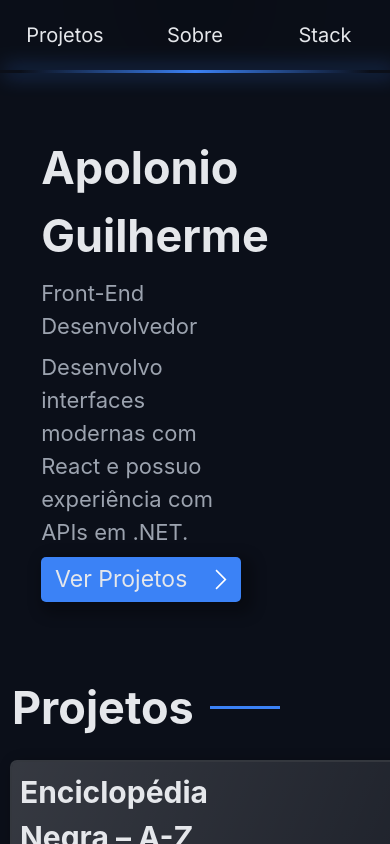
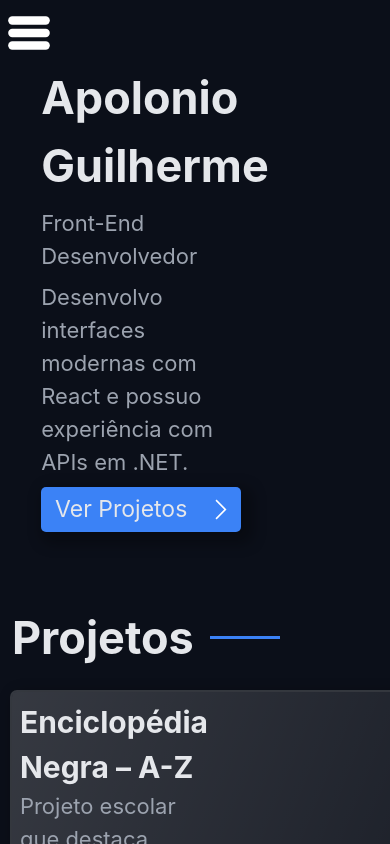
Before and after one commit to Apolo0013/Portifolio-v2, a React (Vite) app: page / in a window 390 px wide. Built offline with nearby package versions, Linux system fonts and the light colour scheme.

Commit message:
responsivvidade navbar

```diff
--- a/src/features/NavBar/NavBar.scss
+++ b/src/features/NavBar/NavBar.scss
@@ -1,10 +1,11 @@
 @use '/src/styles/pelletes' as plt;
+@use '/src/styles/function' as fn;
 
 $radial-gradient-color: rgba(black, 0.1);
 $line-bottom-nav: plt.$primary;
 
 .navbar {
-    transition: background 0.5s ease-in;
+    transition: background 0.5s ease-in, left 0.2s ease-in-out;
     width: 100%;
     background: radial-gradient(circle at center top, $radial-gradient-color 10%, transparent);
     display: grid;
@@ -23,8 +24,22 @@ $line-bottom-nav: plt.$primary;
         background: linear-gradient(270deg, transparent 5%, $line-bottom-nav, transparent 95%);
         box-shadow: 5px 0px 20px 0px $line-bottom-nav;
     }
+
+    .menu-burger {
+        aspect-ratio: 1 / 1;
+        height: 50px;
+        position: absolute;
+        left: 102%;
+        top: 1%;
+        transition: transform 0.3s ease-in-out;
+        cursor: pointer;
+        &:hover {
+            transform: scale(0.96);
+        }
+    }
 }
 
+//Stick effects
 //export type ClassNav = 'stick-active' | 'stack-disbled'
 
 .stick-active {
@@ -33,3 +48,33 @@ $line-bottom-nav: plt.$primary;
 }
 
 .stack-disbled {}
+
+//responsividade
+
+@media (max-width: 650px) {
+    .navbar {
+        grid-template-columns: repeat(4, 100px);
+    }
+}
+
+//Para dispositivos moveis (celulares)
+//and (pointer: coarse)
+@media (max-width: 500px) {
+    .navbar {
+        background: rgba(plt.$surface, 0.5);
+        backdrop-filter: blur(5px);
+        position: fixed;
+        left: -50%;
+        top: 0;
+        width: 50%;
+        height: 100%;
+        display: flex;
+        flex-direction: column;
+        gap: fn.rem(16);
+        padding-top: fn.rem(16);
+
+        &::before {
+            display: none;
+        }
+    }
+}
--- a/src/features/NavBar/NavBar.tsx
+++ b/src/features/NavBar/NavBar.tsx
@@ -1,17 +1,45 @@
 import Navigate from './componentes/Navigate/Navigate'
 import './NavBar.scss'
+
+import ImgMenu from './assets/menu-burger.svg'
+import { useMediaQuery } from '../../shared/hook/useQueries'
+import { useState } from 'react'
 
 type Props = {
     stateClass: string
 }
 
 function NavBar({ stateClass }: Props) {
+    //media queries
+    const isMobile: boolean = useMediaQuery('(max-width: 500px)')
+    //navleft
+    const [navleft, setnavleft] = useState<boolean>(false)
     return (
-        <nav className={`navbar ${stateClass}`}>
+        <nav
+            style={{
+                left: navleft ? '0%' : '-50%'
+            }}
+            className={`navbar ${stateClass}`}
+        >
             <Navigate name="Projetos" href='#project'/>
             <Navigate name="Sobre" href='#about'/>
             <Navigate name="Stack" href='#stack'/>
-            <Navigate name="Contato" href='#contact'/>
+            <Navigate name="Contato" href='#contact' />
+            {/*caso for mobile, vamos add o menu burger*/}
+            {
+                isMobile
+                    ?
+                    <div
+                        className='menu-burger'
+                        onClick={() => setnavleft(prev => !prev)}
+                    >
+                            <img
+                                className='w-full h-full'
+                                src={ImgMenu}
+                                alt="Imagem do menu burger" />
+                        </div>
+                    : null
+            }
         </nav>
     )
 }
--- a/src/features/NavBar/componentes/Navigate/Navigate.scss
+++ b/src/features/NavBar/componentes/Navigate/Navigate.scss
@@ -7,6 +7,7 @@
     align-items: center;
     width: 100%;
     height: 100%;
+    gap: fn.rem(16);
 
     a {
         text-decoration: none;
@@ -20,3 +21,35 @@
         }
     }
 }
+
+
+
+//responsividade
+
+@media (max-width: 650px) {
+    .navigate > a {
+        font-size: fn.rem(18);
+    }
+}
+
+//para celular
+@media (max-width: 500px) {
+    .navigate {
+        display: grid;
+        height: 40px;
+        grid-template-columns: 7fr 3fr;
+        grid-template-rows: 100%;
+
+        &:hover {
+            background: lighten(plt.$surface, 20%);
+        }
+
+        a {
+            margin-left: fn.rem(16);
+        }
+
+        div {
+            place-self: center;
+        }
+    }
+}
--- a/src/features/NavBar/componentes/Navigate/Navigate.tsx
+++ b/src/features/NavBar/componentes/Navigate/Navigate.tsx
@@ -1,11 +1,16 @@
 import './Navigate.scss'
+//hook
+import { useMediaQuery } from '../../../../shared/hook/useQueries'
+//imagens
+import ImgArrow from '../../../../shared/assets/comum/right-arrow.svg'
 
 type Props = {
     name: string,
     href?: string
 }
 
-function Navigate({name, href='#'}: Props) {
+function Navigate({ name, href = '#' }: Props) {
+    const isMobile: boolean = useMediaQuery('(max-width: 500px)')
     return (
         <div
             className='navigate'
@@ -13,6 +18,16 @@ function Navigate({name, href='#'}: Props) {
             aria-label={"Navegar " + name}
         >
             <a href={href}>{name}</a>
+            {
+                isMobile
+                    ? <div className='h-[50%] aspect-square'>
+                        <img
+                            src={ImgArrow}
+                            alt="Imagem de um arco para direita"
+                        />
+                    </div>
+                    : null
+            }
         </div>
     )
 }
--- /dev/null
+++ b/src/shared/hook/useQueries.ts
@@ -0,0 +1,17 @@
+import { useEffect, useState } from "react";
+
+export function useMediaQuery(query: string) {
+    //by: https://chatgpt.com/
+    const [matches, setMatches] = useState(window.matchMedia(query).matches);
+
+    useEffect(() => {
+        const media = window.matchMedia(query);
+
+        const listener = () => setMatches(media.matches);
+        media.addEventListener("change", listener);
+
+        return () => media.removeEventListener("change", listener);
+    }, [query]);
+
+    return matches;
+}
```
Also changed, not shown: src/features/NavBar/assets/menu-burger.svg (added).
